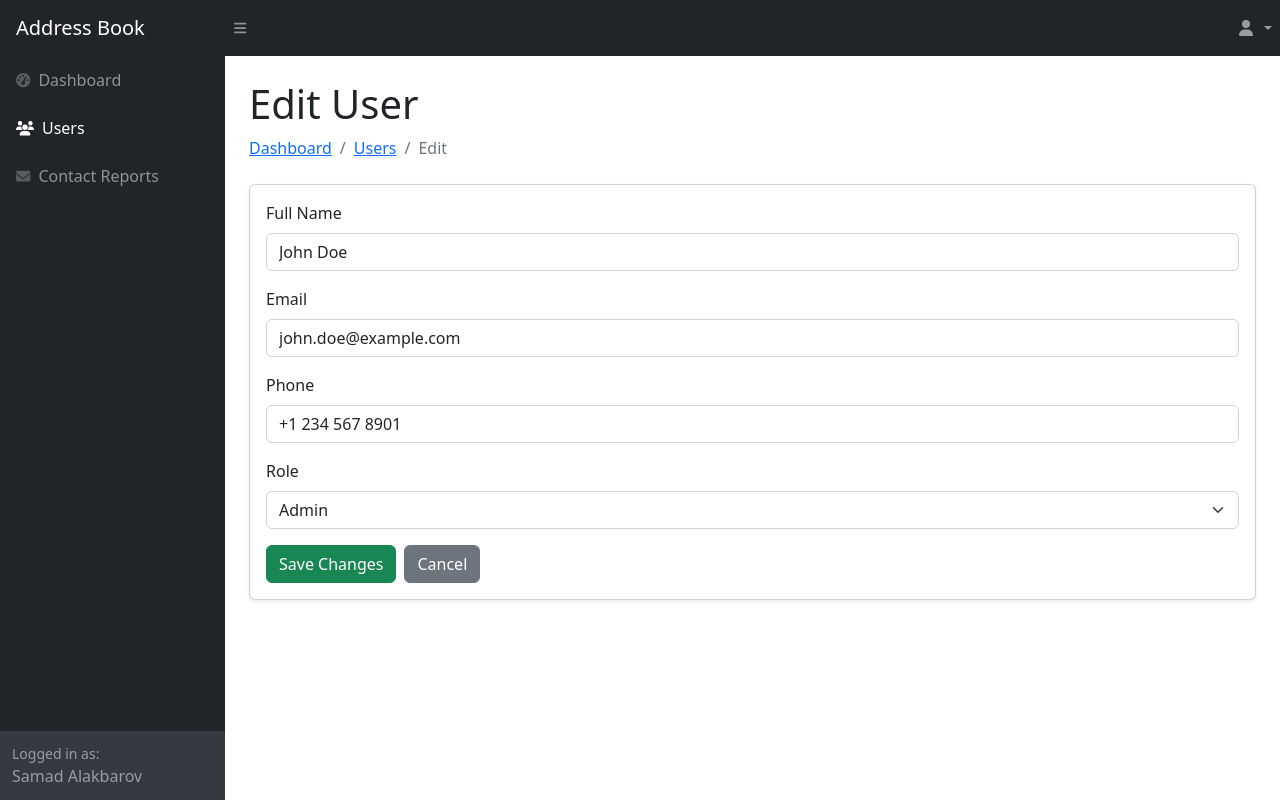
After one commit to Samad126/AdressBookAppWeb, an ASP.NET Core app: template Areas/Admin/Views/Users/Edit.cshtml in a window 1280 px wide. The commit adds this page. Run offline with ASP.NET Core 8, Linux system fonts and the light colour scheme; the template is opened without the code that fills it, so the values that code supplies are empty; some libraries are stand-ins or nearby versions.

Commit message:
Refactor contact and user report views and controllers
- Removed `ContactReportDetail` action; added `Detail` action in `ContactReportsController`.
- Added `Detail` and `Edit` actions in `UsersController` for user management.
- Replaced `ContactReportDetail.cshtml` with a new `Detail.cshtml` view.
- Updated `Index.cshtml` to link to new action methods for contact reports and users.
- Introduced new `Detail.cshtml` and `Edit.cshtml` views for user details with updated layouts.
- Enhanced breadcrumb navigation and titles for clarity in new views.

```diff
--- a/Areas/Admin/Controllers/ContactReportsController.cs
+++ b/Areas/Admin/Controllers/ContactReportsController.cs
@@ -10,7 +10,7 @@ namespace AdressBookAppWeb.Areas.Admin.Controllers
             return View();
         }
 
-        public IActionResult ContactReportDetail()
+        public IActionResult Detail()
         {
             return View();
         }
--- a/Areas/Admin/Views/ContactReports/Index.cshtml
+++ b/Areas/Admin/Views/ContactReports/Index.cshtml
@@ -77,7 +77,7 @@
                         <td>2024-05-05</td>
                         <td>
                             <div class="d-flex gap-1 flex-wrap">
-                                <a asp-area="Admin" asp-controller="ContactReports" asp-action="ContactReportDetail" class="btn btn-sm btn-info">View or Reply</a>
+                                <a asp-area="Admin" asp-controller="ContactReports" asp-action="Detail" class="btn btn-sm btn-info">View or Reply</a>
                                 <a href="#" class="btn btn-sm btn-danger">Delete</a>
                             </div>
                         </td>
@@ -91,7 +91,7 @@
                         <td>2024-05-04</td>
                         <td>
                             <div class="d-flex gap-1 flex-wrap">
-                                <a asp-area="Admin" asp-controller="ContactReports" asp-action="ContactReportDetail" class="btn btn-sm btn-info">View or Reply</a>
+                                <a asp-area="Admin" asp-controller="ContactReports" asp-action="Detail" class="btn btn-sm btn-info">View or Reply</a>
                                 <a href="#" class="btn btn-sm btn-danger">Delete</a>
                             </div>
                         </td>
--- /dev/null
+++ b/Areas/Admin/Views/Users/Edit.cshtml
@@ -0,0 +1,56 @@
+@{
+    ViewData["Title"] = "Edit User";
+}
+
+<div class="container-fluid px-4">
+    <h1 class="mt-4">Edit User</h1>
+    <ol class="breadcrumb mb-4">
+        <li class="breadcrumb-item"><a asp-area="Admin" asp-controller="Dashboard" asp-action="Index">Dashboard</a></li>
+        <li class="breadcrumb-item"><a asp-area="Admin" asp-controller="Users" asp-action="Index">Users</a></li>
+        <li class="breadcrumb-item active">Edit</li>
+    </ol>
+
+    <div class="card shadow-sm mb-4">
+        <div class="card-body">
+            <form method="post" asp-action="Edit">
+                @* (Backend binding will be done later) *@
+
+                <div class="mb-3">
+                    <label for="fullName" class="form-label">Full Name</label>
+                    <input type="text" class="form-control" id="fullName" name="FullName" value="John Doe" required>
+                </div>
+
+                <div class="mb-3">
+                    <label for="email" class="form-label">Email</label>
+                    <input type="email" class="form-control" id="email" name="Email" value="john.doe@example.com" required>
+                </div>
+
+                <div class="mb-3">
+                    <label for="phone" class="form-label">Phone</label>
+                    <input type="tel" class="form-control" id="phone" name="Phone" value="+1 234 567 8901">
+                </div>
+
+                <div class="mb-3">
+                    <label for="role" class="form-label">Role</label>
+                    <select class="form-select" id="role" name="Role">
+                        <option selected>Admin</option>
+                        <option>User</option>
+                    </select>
+                </div>
+
+                @* <div class="mb-3">
+                    <label for="status" class="form-label">Status</label>
+                    <select class="form-select" id="status" name="Status">
+                        <option selected>Active</option>
+                        <option>Inactive</option>
+                    </select>
+                </div> *@
+
+                <div class="d-flex gap-2">
+                    <button type="submit" class="btn btn-success">Save Changes</button>
+                    <a asp-area="Admin" asp-controller="Users" asp-action="Index" class="btn btn-secondary">Cancel</a>
+                </div>
+            </form>
+        </div>
+    </div>
+</div>
```
Also changed, not shown: Areas/Admin/Controllers/UsersController.cs (+10 -0 lines), Areas/Admin/Views/Users/Detail.cshtml (added, +56 -0 lines), Areas/Admin/Views/Users/Index.cshtml (+4 -4 lines), Areas/Admin/Views/ContactReports/Detail.cshtml (renamed from Areas/Admin/Views/ContactReports/ContactReportDetail.cshtml).
